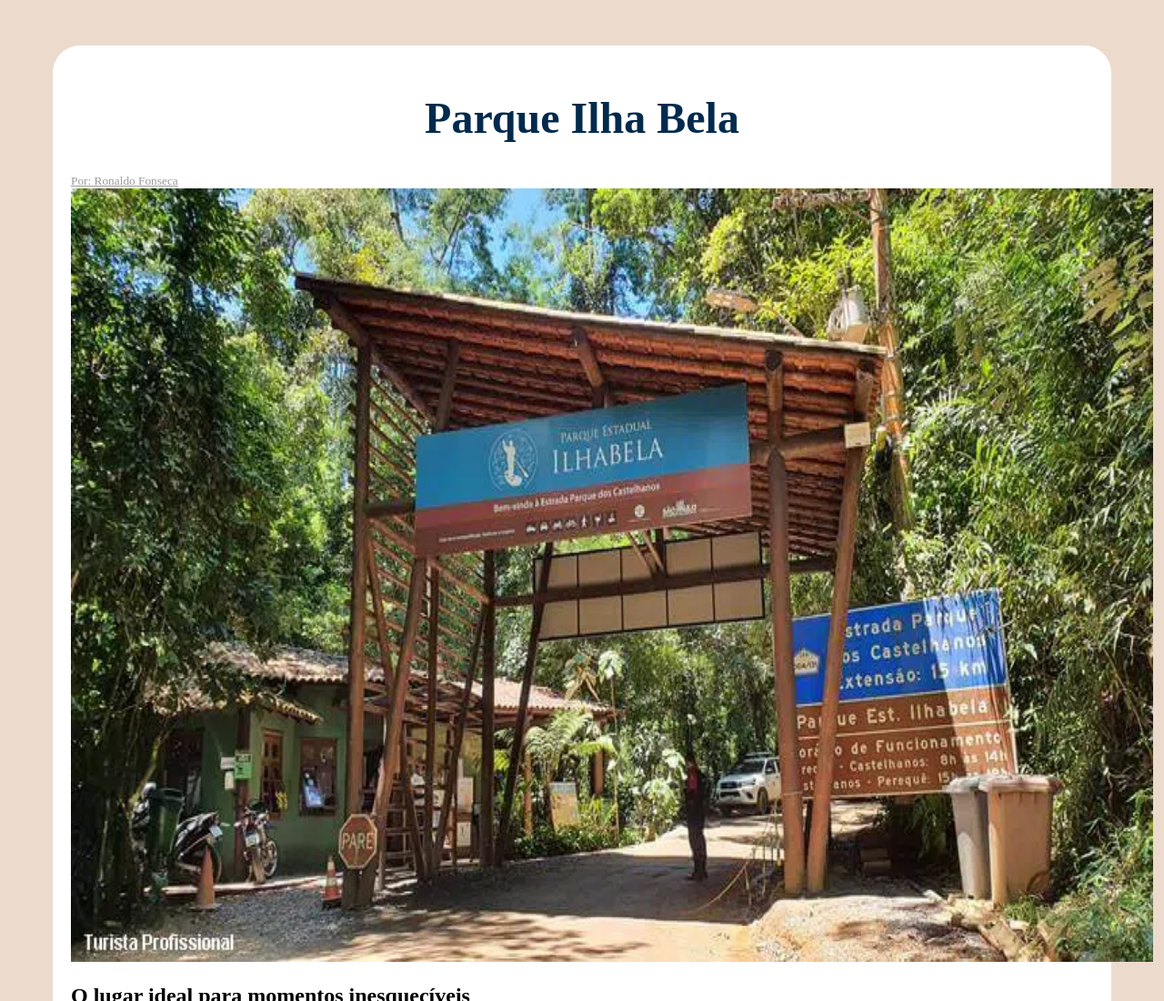
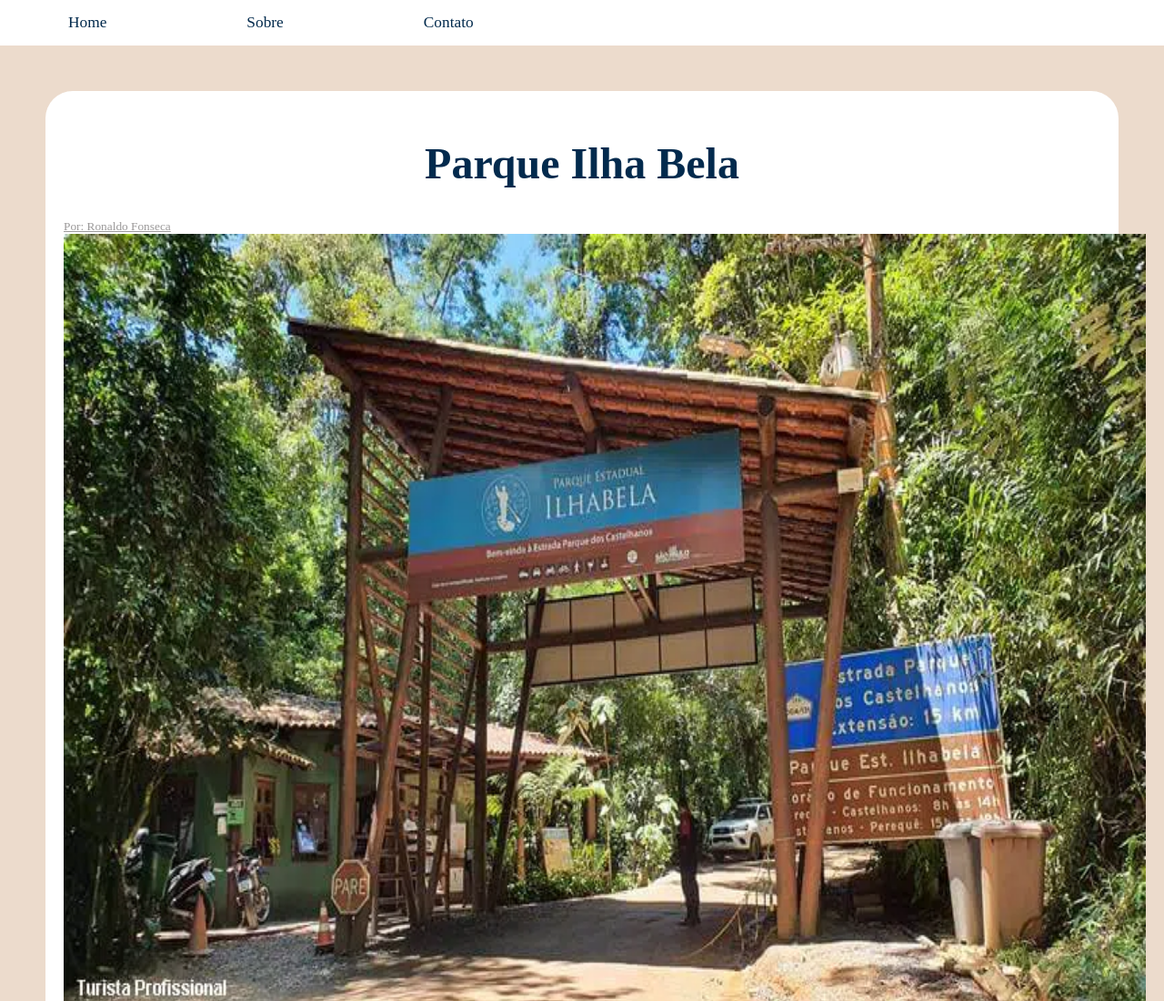
Before and after one commit to ronaldofonsecajr/ParqueIlhaBela, a plain HTML site: page index.html in a window 1280 px wide. Shown: the top 1100 px of the page at 91% size. Drawn offline with Linux system fonts and the light colour scheme.

Commit message:
criei um Menu

```diff
--- a/estilo.css
+++ b/estilo.css
@@ -1,6 +1,24 @@
 body{
+    margin: 0;
     background-color: #ecdbcc !important;
 }
+
+nav {
+    width: 100%;
+    height: 50px;
+    background-color: #ffffff;
+    line-height: 50px;
+
+}
+
+.menu a {
+    font-size: 13pt;
+    color: #022a4d;
+    text-decoration: none;
+    margin: 0px 75px;
+    text-align: center;
+}
+
 
 .calendario {
     background-color: #ffffff !important;
--- a/index.html
+++ b/index.html
@@ -10,6 +10,13 @@
 
     </head>
     <body>
+        <nav>
+            <div class="menu">
+                <a href="#">Home</a>
+                <a href="#">Sobre</a>
+                <a href="#">Contato</a>
+            </div>
+        </nav>
         <div class="big">
             <h1>Parque Ilha Bela</h1>
             <e>Por: Ronaldo Fonseca</e>
```
